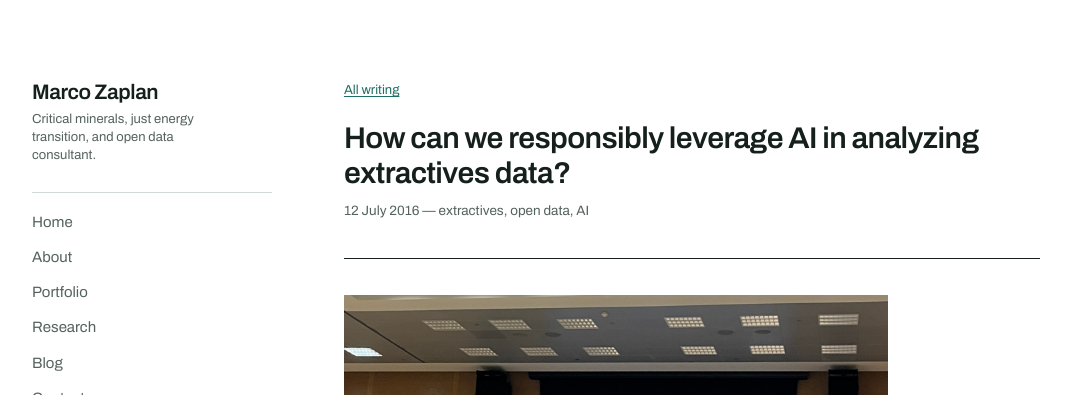
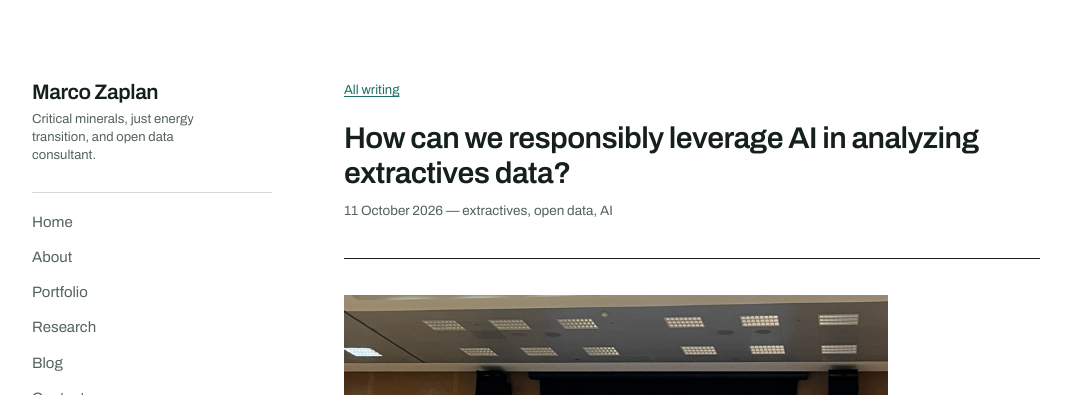
Before and after one commit to marcozaplan/marcozaplan.github.io, a Jekyll site: the page built from _posts/2026-10-11-how-can-we-responsibly-leverage-AI-in-analyzing-extractives-data.md, in a window 1280 px wide and 900 px high. Shown: the top 395 px of the window, without its empty margins (104-1175 px from the left). Built offline with Jekyll 4.4.1, drawn with Linux system fonts in a browser that asks for light colours.

```diff
--- a/_posts/2026-10-11-how-can-we-responsibly-leverage-AI-in-analyzing-extractives-data.md
+++ b/_posts/2026-10-11-how-can-we-responsibly-leverage-AI-in-analyzing-extractives-data.md
@@ -1,6 +1,6 @@
 ---
 title: How can we responsibly leverage AI in analyzing extractives data?
-date: 2016-07-12
+date: 2026-10-11
 description: AI use in the extractives is on the rise. How can maximize its use while mitigating the risks?
 tags: [extractives, open data, AI]
 ---
```
